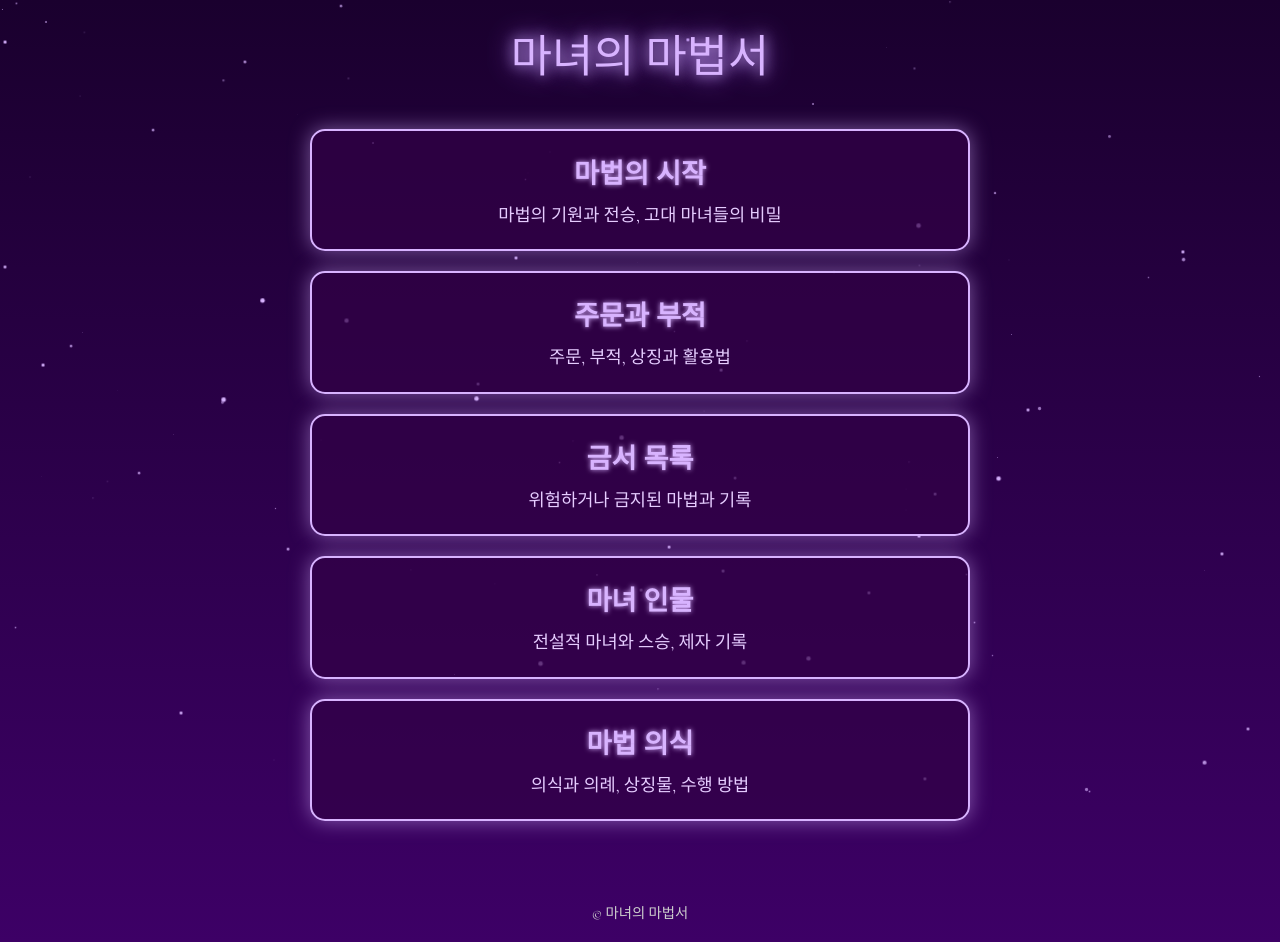
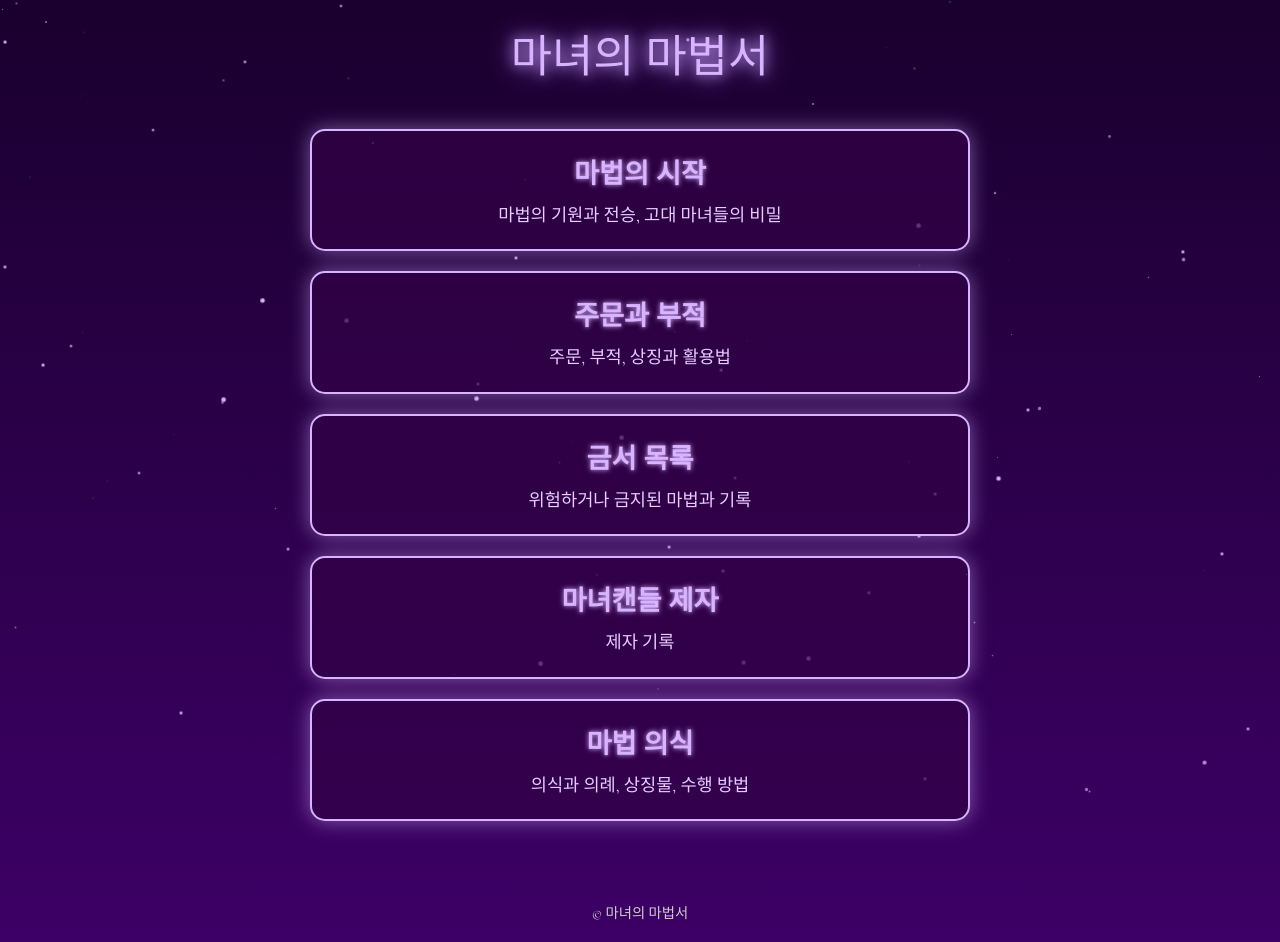
Before and after one commit to candle06/Book, a plain HTML site: page index.html in a window 1280 px wide. Drawn offline with nearby package versions, Linux system fonts and the light colour scheme.

Commit message:
Add files via upload

```diff
--- a/index.html
+++ b/index.html
@@ -176,8 +176,8 @@ footer {
     <p>위험하거나 금지된 마법과 기록</p>
   </div>
   <div class="card" data-modal="modal-4">
-    <h2>마녀 인물</h2>
-    <p>전설적 마녀와 스승, 제자 기록</p>
+    <h2>마녀캔들 제자</h2>
+    <p>제자 기록</p>
   </div>
   <div class="card" data-modal="modal-5">
     <h2>마법 의식</h2>
@@ -227,9 +227,8 @@ footer {
 
 <div class="modal" id="modal-4">
   <div class="modal-content">
-    <h2>마녀 인물</h2>
-    <p>마법 역사 속 전설적 마녀들은 단순한 인간을 넘어선 존재였다. 그들은 고대 의식을 수행하고, 자연과 교감하며, 금서 연구와 주문 개발에 힘썼다.</p>
-    <p>스승과 제자의 연계, 마법의 전승 과정, 은둔과 관찰의 삶까지 상세히 기록되었다. 각 마녀는 자신의 상징과 능력을 가지고 있었으며, 후대의 마녀들은 그 기록을 따라 배우고 발전시켰다.</p>
+    <h2>마녀캔들 제자</h2>
+    <p>탱, 뉴파, 유리, 바나나</p>
     <button class="close">닫기</button>
   </div>
 </div>
```
